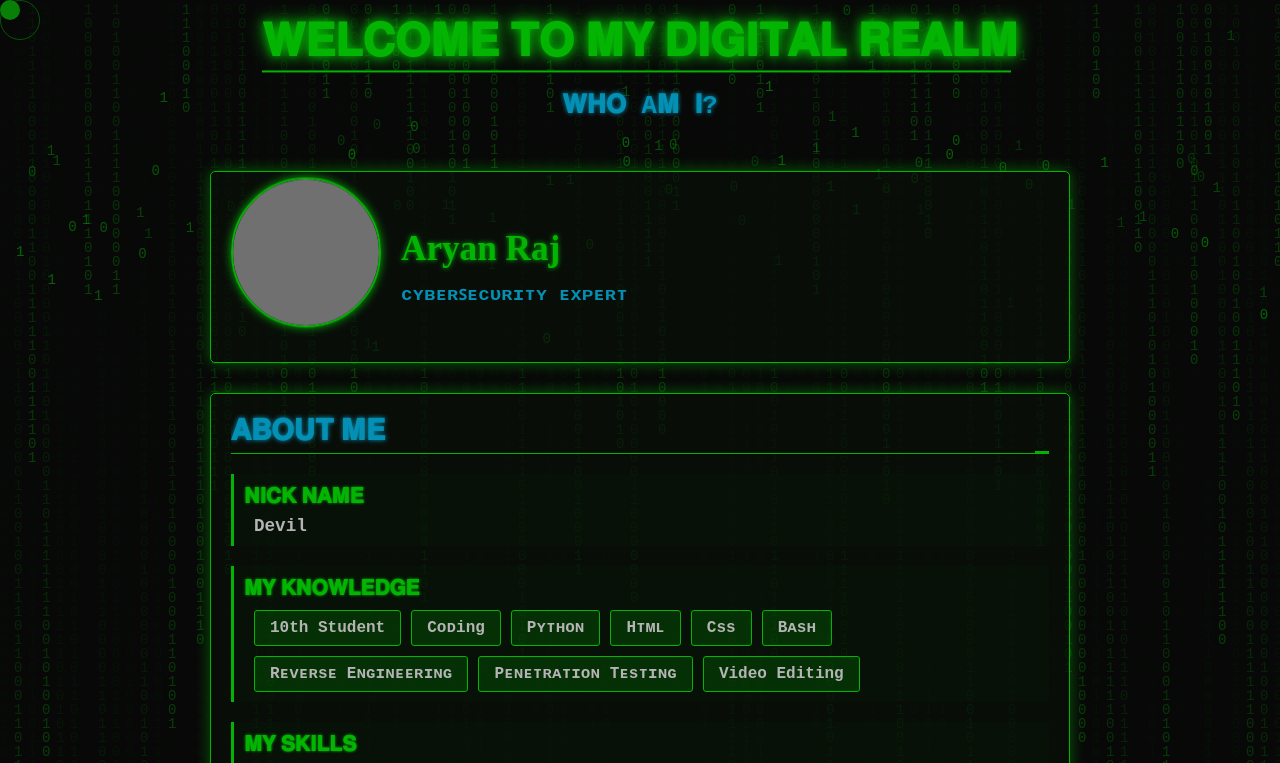
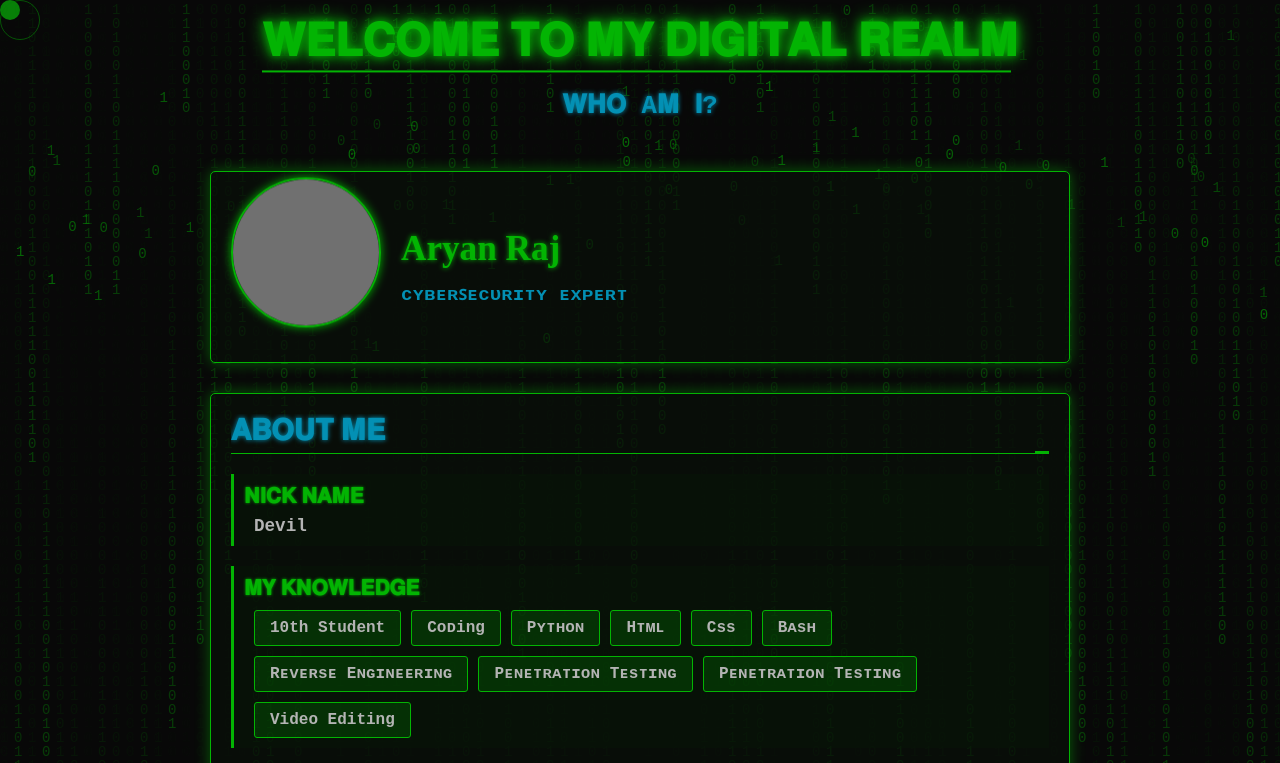
Before and after one commit to devil999-live/Devil_999, a plain HTML site: page index.html in a window 1280 px wide. Both pictures are taken after a click on the button "𝐄𝐍𝐓𝐄𝐑 𝐒𝐘𝐒𝐓𝐄𝐌". Shown: the top 763 px of the page. Drawn offline with Linux system fonts and the light colour scheme; grey boxes are pictures that could not be loaded.

Commit message:
Update index.html

```diff
--- a/index.html
+++ b/index.html
@@ -868,6 +868,7 @@
                             <span class="skill animate-on-scroll fade-in-scale">Bᴀsʜ</span>
                             <span class="skill animate-on-scroll fade-in-scale">Rᴇᴠᴇʀsᴇ Eɴɢɪɴᴇᴇʀɪɴɢ</span>
                             <span class="skill animate-on-scroll fade-in-scale">Pᴇɴᴇᴛʀᴀᴛɪᴏɴ Tᴇsᴛɪɴɢ</span>
+                            <span class="skill animate-on-scroll fade-in-scale">Pᴇɴᴇᴛʀᴀᴛɪᴏɴ Tᴇsᴛɪɴɢ</span>
                             <span class="skill animate-on-scroll fade-in-scale"> Video Editing </span>
                         </div>
                     </div>
```
